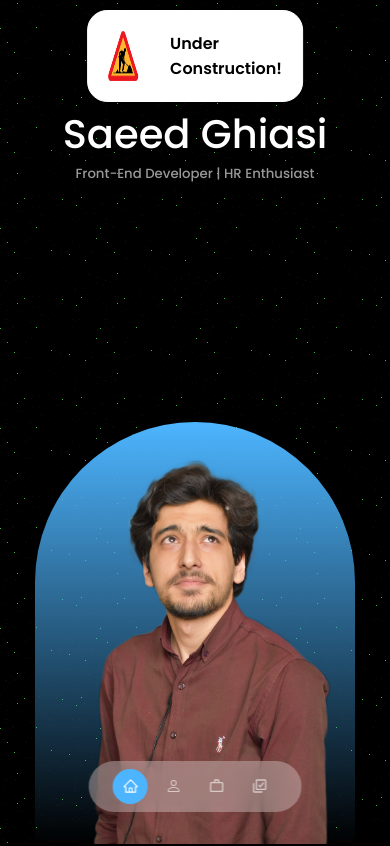
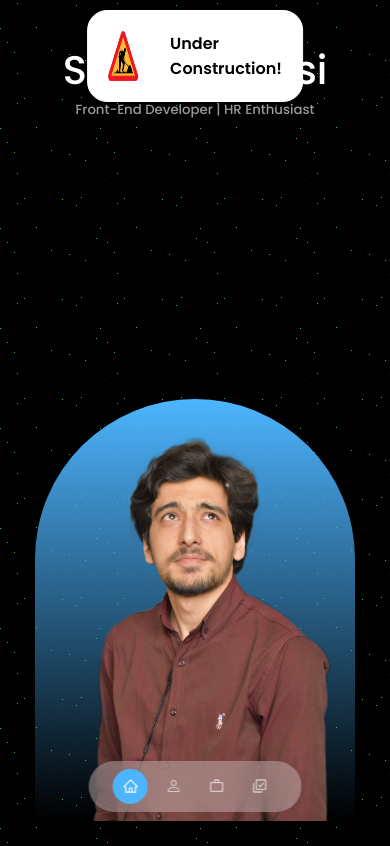
Before and after one commit to Saeed-Ghiasi/CV, a React (Create React App) app: page / in a window 390 px wide. Shown: the top 846 px of the page. Built offline with nearby package versions, Linux system fonts and the light colour scheme.

Commit message:
full page layout responsive fixed

```diff
--- a/src/shared-components/FullPageLayout/FullPageLayout.scss
+++ b/src/shared-components/FullPageLayout/FullPageLayout.scss
@@ -2,16 +2,14 @@
 
 .full-page-layout {
   width: 100vw;
-  height: 700px;
   min-height: 100vh;
   position: relative;
 
   .container {
     width: $container-width-lg;
-    height: 200px;
-    min-height: 90%;
+    min-height: 100%;
     margin: 0 auto;
-    padding-top: 10vh;
+    padding-top: 5%;
     position: relative;
     text-align: center;
 
--- a/src/views/Introduction/Introduction.scss
+++ b/src/views/Introduction/Introduction.scss
@@ -2,7 +2,7 @@
 
 .introduction {
   .flex {
-    height: 90vh;
+    height: 95vh;
     display: flex;
     flex-direction: column;
     justify-content: space-between;
```
